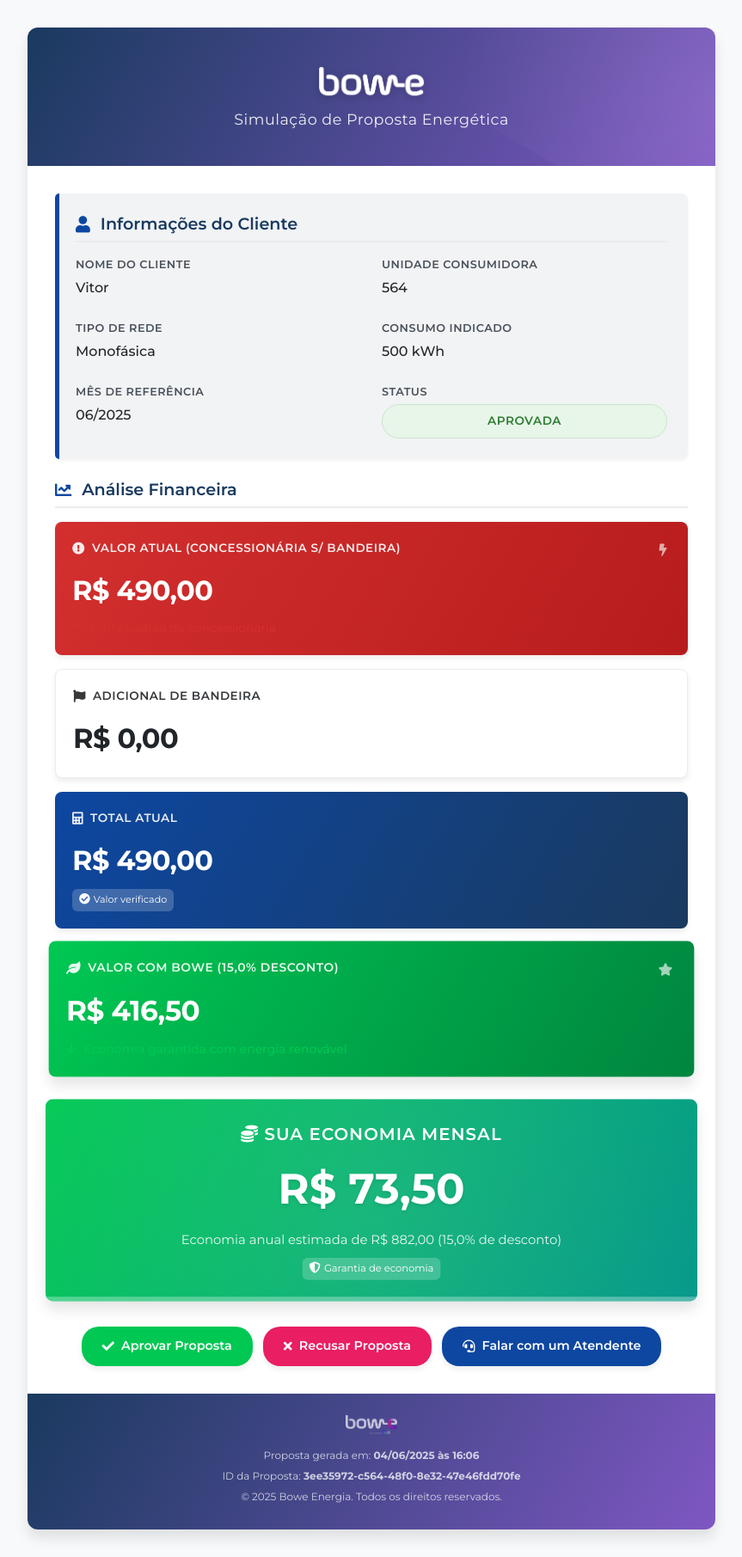
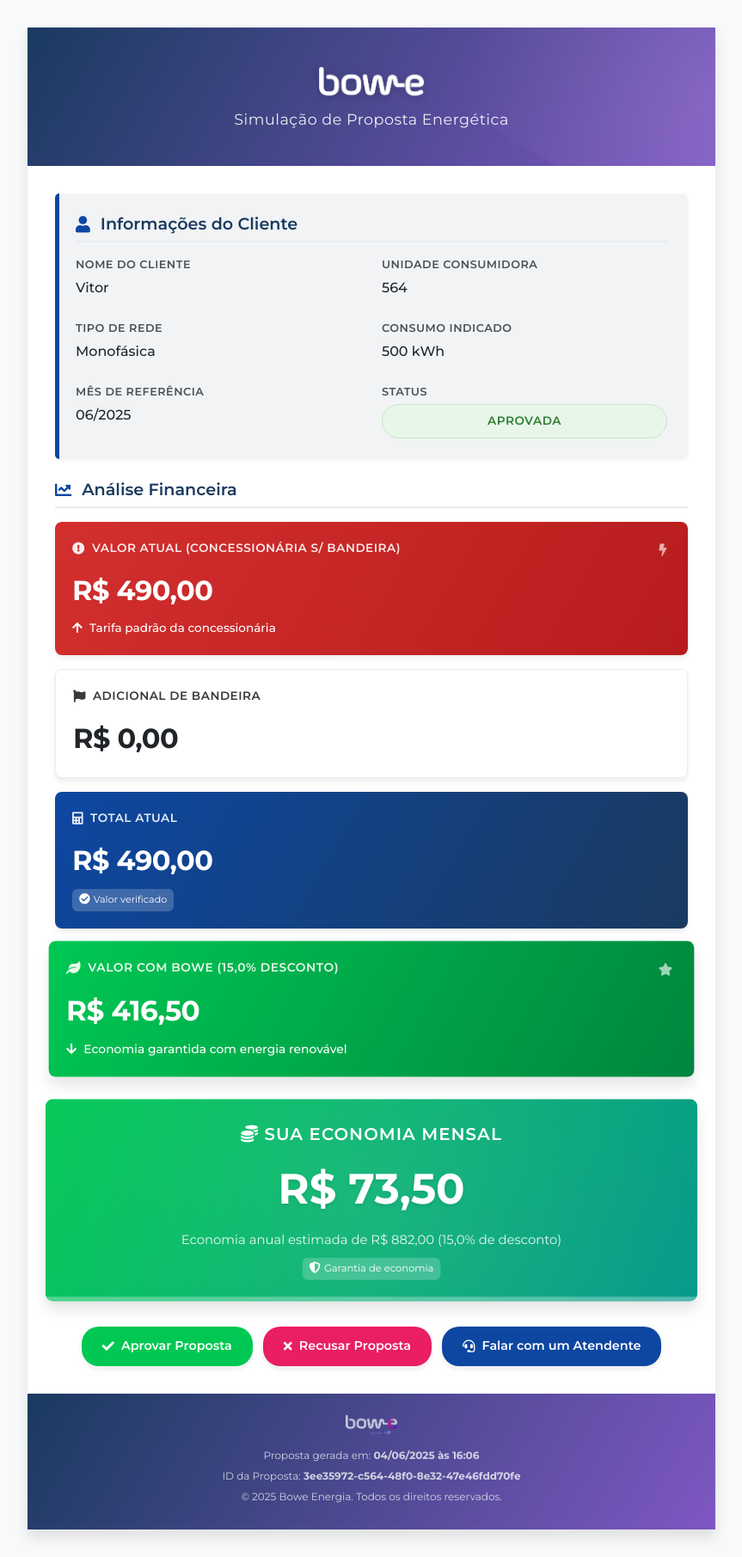
Before and after one commit to brunopurper/bowe-simulador-deploy, a Flask app: page /proposta/3ee35972-c564-48f0-8e32-47e46fdd70fe in a window 1280 px wide. Shown: the whole page at 86% size, without its empty margins (208-1071 px from the left). Run offline with Flask 3, Linux system fonts and the light colour scheme.

Commit message:
change colors

```diff
--- a/src/static/css/bowe_professional.css
+++ b/src/static/css/bowe_professional.css
@@ -71,7 +71,6 @@
   max-width: 800px;
   margin: 0 auto;
   background: var(--bowe-white);
-  border-radius: var(--bowe-radius-lg);
   box-shadow: var(--bowe-shadow-lg);
   overflow: hidden;
   position: relative;
@@ -522,11 +521,11 @@
 }
 
 .value-comparison.savings {
-  color: var(--bowe-green);
+  color: var(--bowe-white);
 }
 
 .value-comparison.expensive {
-  color: var(--bowe-red);
+  color: var(--bowe-white);
 }
 
 /* Visual Indicators for Cards */
```
Also changed, not shown: instance/bowe_simulador.db.
